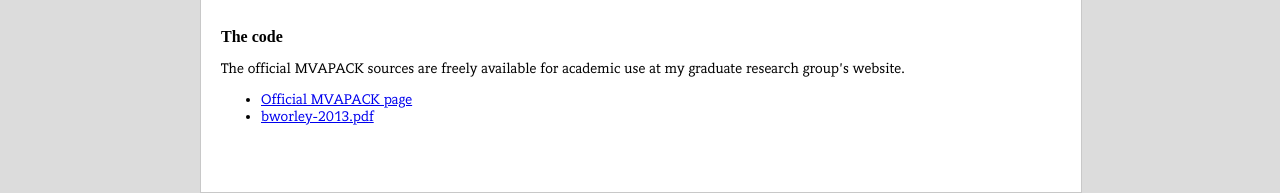
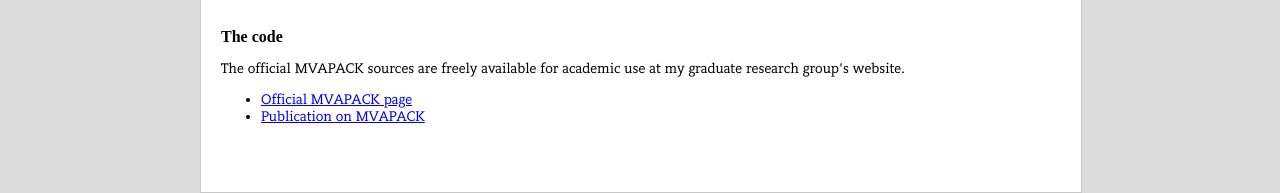
Before and after one commit to geekysuavo/geekysuavo.github.io, a Jekyll site: the page built from mvapack.md, in a window 1280 px wide. Shown: the part 1045-1238 px from the top of the page. Built offline with Jekyll 4.4.1, drawn with Linux system fonts in a browser that asks for light colours; some web fonts are replaced.

Commit message:
updated the mvapack page

```diff
--- a/mvapack.md
+++ b/mvapack.md
@@ -10,37 +10,37 @@
     width: 800
     height: 315
     tip: >
-      flow diagram (a) and corresponding processing script (b) of a simple
+      Flow diagram (a) and corresponding processing script (b) of a simple
       metabolic fingerprinting experiment.
   - file: fig-02.png
     width: 800
     height: 287
     tip: >
-      principal component analysis (a) and linear discriminant analysis (b)
+      Principal component analysis (a) and linear discriminant analysis (b)
       scores plots for the coffee dataset.
   - file: fig-03.png
     width: 800
     height: 287
     tip: >
-      orthogonal projections to latent structures regression scores plot (a)
+      Orthogonal projections to latent structures regression scores plot (a)
       and s-plot (b) for the coffee dataset.
   - file: fig-04.png
     width: 800
     height: 600
     tip: >
-      backscaled pseudospectral loadings plot for the coffee dataset when
-      regressed against uv/vis-predicted caffeine concentration.
+      Backscaled pseudospectral loadings plot for the coffee dataset when
+      regressed against UV/Vis-predicted caffeine concentration.
   - file: fig-05.png
     width: 800
     height: 600
     tip: >
-      degree of fit (R<sup>2</sup>) and degree of predictive ability
+      Degree of fit (R<sup>2</sup>) and degree of predictive ability
       (Q<sup>2</sup>) for the PCA model.
   - file: fig-06.png
     width: 800
     height: 600
     tip: >
-      response permutation testing results of R<sup>2</sup> and
+      Response permutation testing results of R<sup>2</sup> and
       Q<sup>2</sup> for the OPLS-R model.
 ---
 
@@ -52,8 +52,8 @@
 founded on the techniques of NMR metabolomics.
 
 The MVAPACK toolbox originally began as a small set of utilities I could use
-to rapidly load 1D <sup>1</sup>H NMR spectra into a [GNU
-Octave](http://www.gnu.org/software/octave/) environment for whatever
+to rapidly load 1D <sup>1</sup>H NMR spectra into a
+[GNU Octave](http://www.gnu.org/software/octave/) environment for whatever
 mathematical manipulation I was working on at the time. Once I saw how
 simple it could be to manipulate NMR datasets as matrices in Octave, I began
 writing more support code for NMR processing. Finally, the MVAPACK suite had
@@ -83,4 +83,4 @@
 graduate research group's website.
 
  * [Official MVAPACK page](http://bionmr.unl.edu/mvapack.php)
- * [bworley-2013.pdf]({{site.db}}mvapack/bworley-2013.pdf)
+ * [Publication on MVAPACK]({{site.db}}mvapack/bworley-2013.pdf)
```
